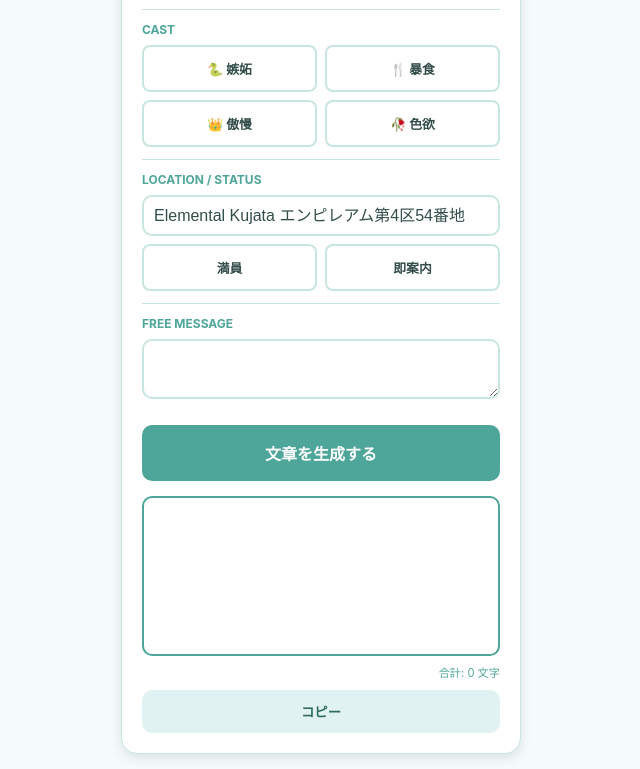
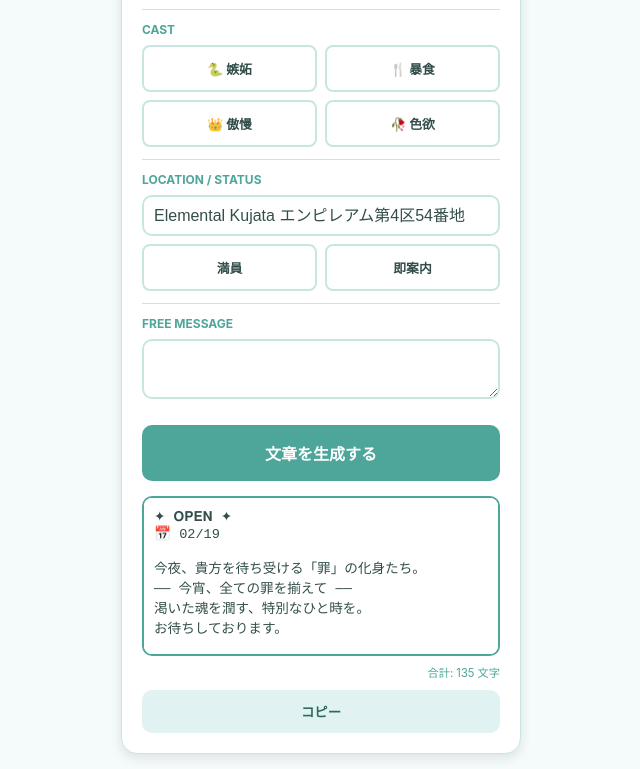
Before and after one commit to sevendeadlysins-hash/SDStxt-System, a plain HTML site: page index.html in a window 1280 px wide. Both pictures are taken after a click on the button "文章を生成する". Shown: the part 359-1128 px from the top of the page, without its empty margins (319-959 px from the left). Drawn offline with Linux system fonts and the light colour scheme.

Commit message:
Add files via upload

```diff
--- a/index.html
+++ b/index.html
@@ -37,7 +37,7 @@
 <body>
 
 <div class="container">
-    <h1>𝐒𝐃𝐒 𝐆𝐄𝐍𝐄𝐑𝐀𝐓𝐎𝐑 v6.2</h1>
+    <h1>𝐒𝐃𝐒 𝐆𝐄𝐍𝐄𝐑𝐀𝐓𝐎𝐑 v6.3</h1>
 
     <div class="grid-2">
         <div>
@@ -138,49 +138,18 @@
 <script>
 let masterPhrases = [];
 let weeklyData = [];
-let currentLinkType = 'HP'; // 'HP' または 'F'
+let currentLinkType = 'HP';
+
+// 定数の定義（未定義エラー回避）
+const evMark = "─── ✧ 𝐒𝐩𝐞𝐜𝐢𝐚𝐥 𝐄𝐯𝐞𝐧𝐭 ✧ ───";
+const shopTag = "#SDS_FF14";
 
 const pts = {
-    OPEN: {
-        通常: [
-            "今夜、貴方を待ち受ける「罪」の化身たち。\n[CASTS]\n渇いた魂を潤す、特別なひと時を。\nお待ちしております。",
-            "今宵、扉が開かれます。\n[CASTS]\nどの罪に堕ちますか？",
-            "深淵の門が開き、宴が始まります。\n[CASTS]\n皆様のお越しを心よりお待ちしております。"
-        ],
-        特別: ["今夜は特別な夜。いつもとは違う罪の形を。\n[CASTS]"]
-    },
-    CALL: {
-        通常: [
-            "[CASTS] が、今すぐ貴方を甘い悦楽へご案内いたします。",
-            "現在 [CASTS] に空きがございます。お気軽にお越しください。",
-            "お席の用意が整いました。深淵にて [CASTS] がお待ちしております。"
-        ],
-        特別: ["特別な宴、まだお席がございます。\n[CASTS]"]
-    },
-    RESERVE: {
-        通常: [
-            "【公式HP】\n[CASTS]\n🌐 [H_URL]",
-            "【予約受付】\n[CASTS]\n🔗 [R_URL]",
-            "事前予約を承っております。\n[CASTS]\n詳細は下記リンクよりご確認ください。"
-        ],
-        特別: ["特別イベント予約受付中。\n[CASTS]"]
-    },
-    INFO: {
-        通常: [
-            "【𝐀𝐭𝐭𝐞𝐧𝐭𝐢𝐨𝐧】\n[CASTS]\n皆様のご確認をお願いいたします。",
-            "【𝐒𝐃𝐒 𝐈𝐧𝐟𝐨𝐫𝐦𝐚𝐭𝐢𝐨𝐧】\n[CASTS]",
-            "【𝐈𝐧𝐟𝐨𝐫𝐦𝐚𝐭𝐢𝐨𝐧】\n[CASTS]"
-        ],
-        特別: ["─── ✧ 𝐒𝐩𝐞𝐜𝐢𝐚𝐥 𝐄𝐯𝐞𝐧𝐭 ✧ ───\n[CASTS]"]
-    },
-    CLOSED: {
-        通常: [
-            "今夜もご来店、誠にありがとうございました。\n良い悪夢を。",
-            "今夜の営業、これにて閉門いたします。またの開門をお待ちしております。",
-            "本日の宴は終了いたしました。皆様、どうぞ安らかな眠りを。"
-        ],
-        特別: ["イベント営業、無事に閉門いたしました。ご来場感謝申し上げます。"]
-    }
+    OPEN: { 通常: ["今夜、貴方を待ち受ける「罪」の化身たち。\n[CASTS]\n渇いた魂を潤す、特別なひと時を。\nお待ちしております。"], 特別: ["今夜は特別な夜。いつもとは違う罪の形を。\n[CASTS]"] },
+    CALL: { 通常: ["[CASTS] が、今すぐ貴方を甘い悦楽へご案内いたします。"], 特別: ["特別な宴、まだお席がございます。\n[CASTS]"] },
+    RESERVE: { 通常: ["【公式HP】\n[CASTS]\n🌐 [H_URL]"], 特別: ["特別イベント予約受付中。\n[CASTS]"] },
+    INFO: { 通常: ["【𝐒𝐃𝐒 𝐈𝐧𝐟𝐨𝐫𝐦𝐚𝐭𝐢𝐨𝐧】\n[CASTS]"], 特別: ["─── ✧ 𝐒𝐩𝐞𝐜𝐢𝐚𝐥 𝐄𝐯𝐞𝐧𝐭 ✧ ───\n[CASTS]"] },
+    CLOSED: { 通常: ["今夜もご来店、誠にありがとうございました。\n良い悪夢を。"], 特別: ["イベント営業、無事に終了いたしました。ご来店感謝申し上げます。"] }
 };
 
 async function loadData() {
@@ -191,7 +160,7 @@ async function loadData() {
             return row.split(/,(?=(?:(?:[^"]*"){2})*[^"]*$)/).map(cell => cell.replace(/^"|"$/g, '').replace(/\\n/g, '\n').trim());
         }).slice(1);
         updateUI();
-    } catch (e) { console.error(e); updateUI(); }
+    } catch (e) { console.error("CSV読み込み失敗:", e); updateUI(); }
 }
 
 function setLinkType(type) {
@@ -214,10 +183,13 @@ function updateUI() {
 
     if(m !== 'WEEKLY') {
         bodySelect.innerHTML = "";
-        let options = [];
-        if(isEv !== 'CSV') options = [...(pts[m][isEv === '特別' ? '特別' : '通常'] || pts[m]['通常'])];
+        let options = [...(pts[m] ? (pts[m][isEv === '特別' ? '特別' : '通常'] || pts[m]['通常']) : [])];
+
+        // CSVからの候補追加
         const csvOptions = masterPhrases.filter(p => p[0] === m && (isEv === 'CSV' || p[1] === isEv)).map(p => p[3]);
-        [...options, ...csvOptions].forEach(t => {
+
+        const allOptions = [...new Set([...options, ...csvOptions])];
+        allOptions.forEach(t => {
             const opt = document.createElement('option'); opt.value = t;
             opt.text = t.substring(0, 25).replace(/\n/g, ' ') + "...";
             bodySelect.appendChild(opt);
@@ -260,12 +232,12 @@ function generate() {
         if(mode !== 'INFO'){
             const dVal = document.getElementById('openDate').value;
             const dRange = document.getElementById('dateRange').value;
-            result += dRange ? `📅 ${dRange}\n` : (dVal ? `📅 ${dVal.split('-')[1]}/${dVal.split('-')[2]}\n` : "");
+            let displayDate = dRange ? dRange : (dVal ? `${dVal.split('-')[1]}/${dVal.split('-')[2]}` : "");
+            if(displayDate) result += `📅 ${displayDate}\n`;
         }
         Array.from(document.querySelectorAll('.status-btn.active')).forEach(el => result += el.dataset.val + "\n");
 
-        let body = document.getElementById('bodyPattern').value;
-        // 検索キーの作成（RESERVEなら HP色欲 のように結合）
+        let body = document.getElementById('bodyPattern').value || "";
         let searchCast = (mode === 'RESERVE') ? currentLinkType + (castNames[0] || "全員") : (castNames[0] || "全員");
         const csvMatch = masterPhrases.find(p => p[0] === mode && (isEv === 'CSV' || p[1] === isEv) && p[2] === searchCast);
         if (csvMatch) body = csvMatch[3];
@@ -276,13 +248,20 @@ function generate() {
 
     if(document.getElementById('freeNote').value) result += document.getElementById('freeNote').value + '\n';
     if((mode==='OPEN' || mode==='CALL') && document.getElementById('locType').value) result += `📍 ${document.getElementById('locType').value}\n`;
+
     result += `\n${shopTag}`;
     document.getElementById('resultText').value = result.trim().replace(/\n{3,}/g, '\n\n');
-    document.getElementById('totalCount').innerText = result.trim().length;
+    document.getElementById('totalCount').innerText = document.getElementById('resultText').value.length;
 }
 
-window.onload = () => { document.getElementById('openDate').value = new Date().toISOString().split('T')[0]; loadData(); };
-async function copyText() { await navigator.clipboard.writeText(document.getElementById('resultText').value); alert("コピーしました"); }
+window.onload = () => {
+    document.getElementById('openDate').value = new Date().toISOString().split('T')[0];
+    loadData();
+};
+async function copyText() {
+    await navigator.clipboard.writeText(document.getElementById('resultText').value);
+    alert("コピーしました");
+}
 </script>
 </body>
 </html>
```
